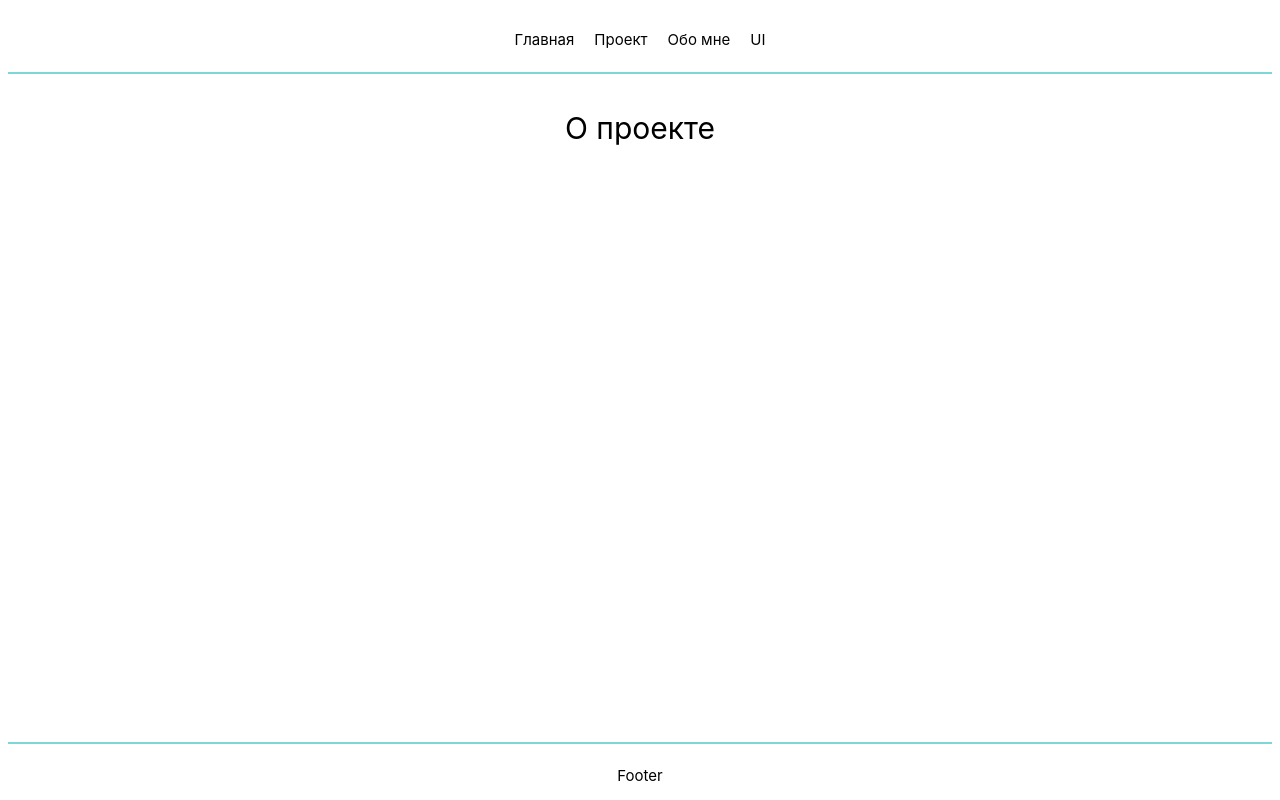
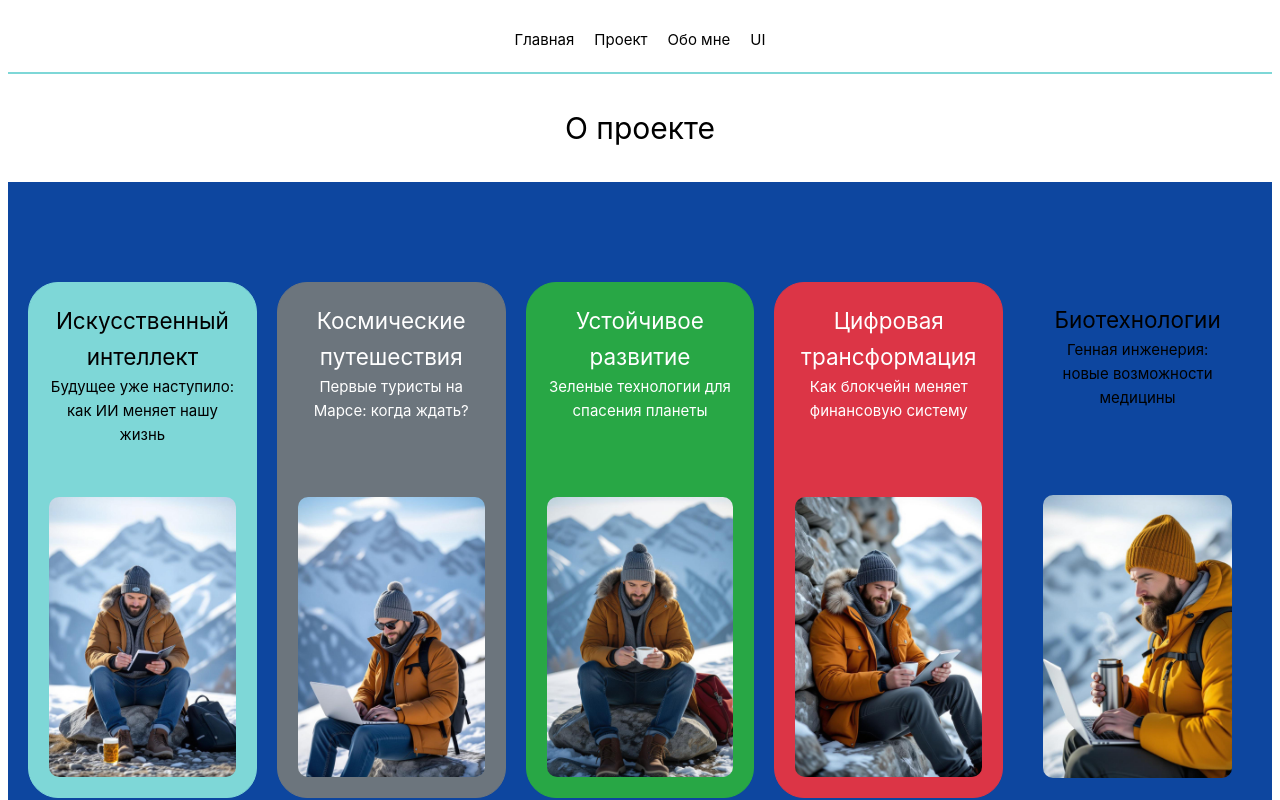
Before and after one commit to Racio-begin/vue-app, a Vue app: page /about-project in a window 1280 px wide. Shown: the top 800 px of the page. Built offline with nearby package versions, Linux system fonts and the light colour scheme.

Commit message:
feat: встроить секцию с карточками на другую страницу

```diff
--- a/src/pages/AboutProject.vue
+++ b/src/pages/AboutProject.vue
@@ -2,9 +2,78 @@
 	<div class="about-project">
 		<div class="container">
 			<h1 class="about-project__title">О проекте</h1>
+		</div>
 
-			<div class="about-project__form"></div>
-		</div>
+		<section class="about-project__section section section_blue">
+			<div class="container">
+				<div class="section__inner">
+					<div class="card card__theme-primary">
+						<div class="card__title-wrapper">
+							<h2 class="card__title">Искусственный интеллект</h2>
+							<p class="card__text">Будущее уже наступило: как ИИ меняет нашу жизнь</p>
+						</div>
+
+						<img
+							class="card__image"
+							src="@/assets/images/section/image2.png"
+							alt="изображение в карточке"
+						>
+					</div>
+
+					<div class="card card__theme-secondary">
+						<div class="card__title-wrapper">
+							<h2 class="card__title">Космические путешествия</h2>
+							<p class="card__text">Первые туристы на Марсе: когда ждать?</p>
+						</div>
+
+						<img
+							class="card__image"
+							src="@/assets/images/section/image1.png"
+							alt="изображение в карточке"
+						>
+					</div>
+
+					<div class="card card__theme-ligth">
+						<div class="card__title-wrapper">
+							<h2 class="card__title">Устойчивое развитие</h2>
+							<p class="card__text">Зеленые технологии для спасения планеты</p>
+						</div>
+
+						<img
+							class="card__image"
+							src="@/assets/images/section/image3.png"
+							alt="изображение в карточке"
+						>
+					</div>
+
+					<div class="card card__theme-dark">
+						<div class="card__title-wrapper">
+							<h2 class="card__title">Цифровая трансформация</h2>
+							<p class="card__text">Как блокчейн меняет финансовую систему</p>
+						</div>
+
+						<img
+							class="card__image"
+							src="@/assets/images/section/image4.png"
+							alt="изображение в карточке"
+						>
+					</div>
+
+					<div class="card">
+						<div class="card__title-wrapper">
+							<h2 class="card__title">Биотехнологии</h2>
+							<p class="card__text">Генная инженерия: новые возможности медицины</p>
+						</div>
+
+						<img
+							class="card__image"
+							src="@/assets/images/section/image5.png"
+							alt="изображение в карточке"
+						>
+					</div>
+				</div>
+			</div>
+		</section>
 	</div>
 </template>
 
@@ -17,10 +86,17 @@ export default {
 <style scoped lang="scss">
 .about-project {
 	display: flex;
+	flex-direction: column;
 	justify-content: center;
+	gap: 30px;
 
 	&__title {
 		text-align: center;
 	}
+
+	&__section {
+		display: flex;
+		justify-content: center;
+	}
 }
 </style>
```
